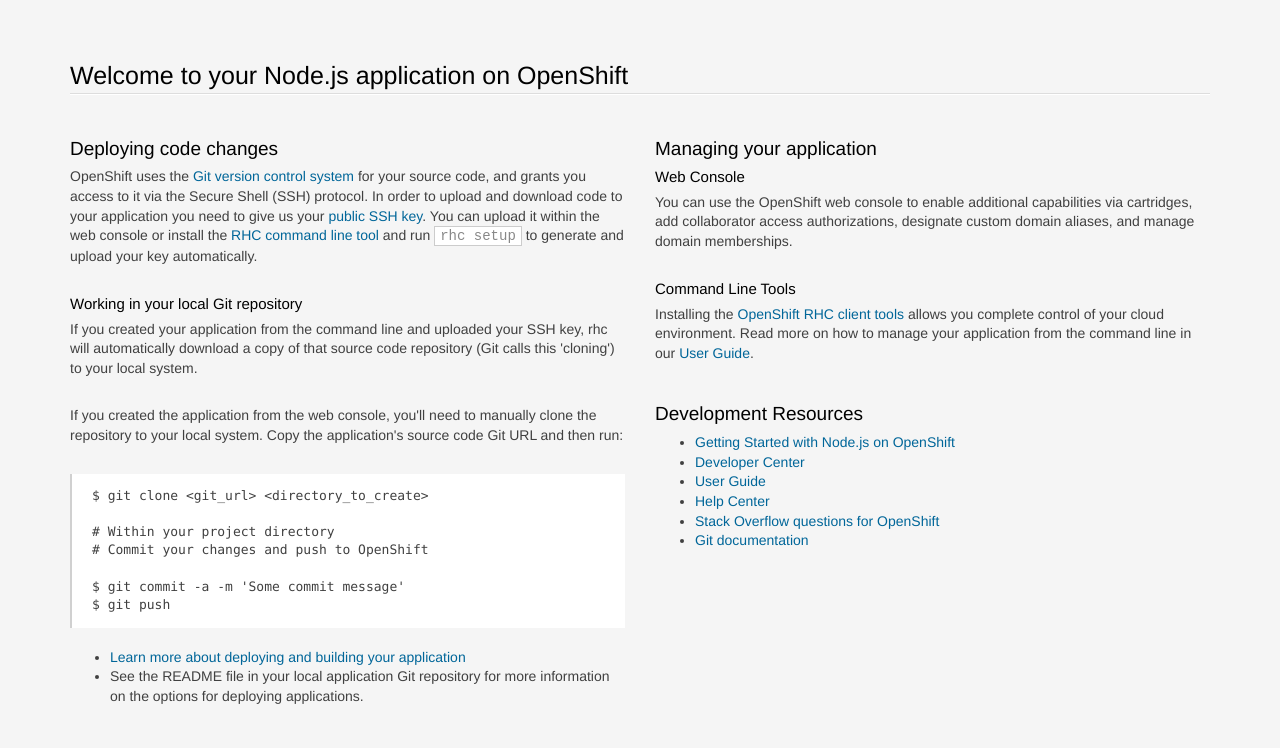
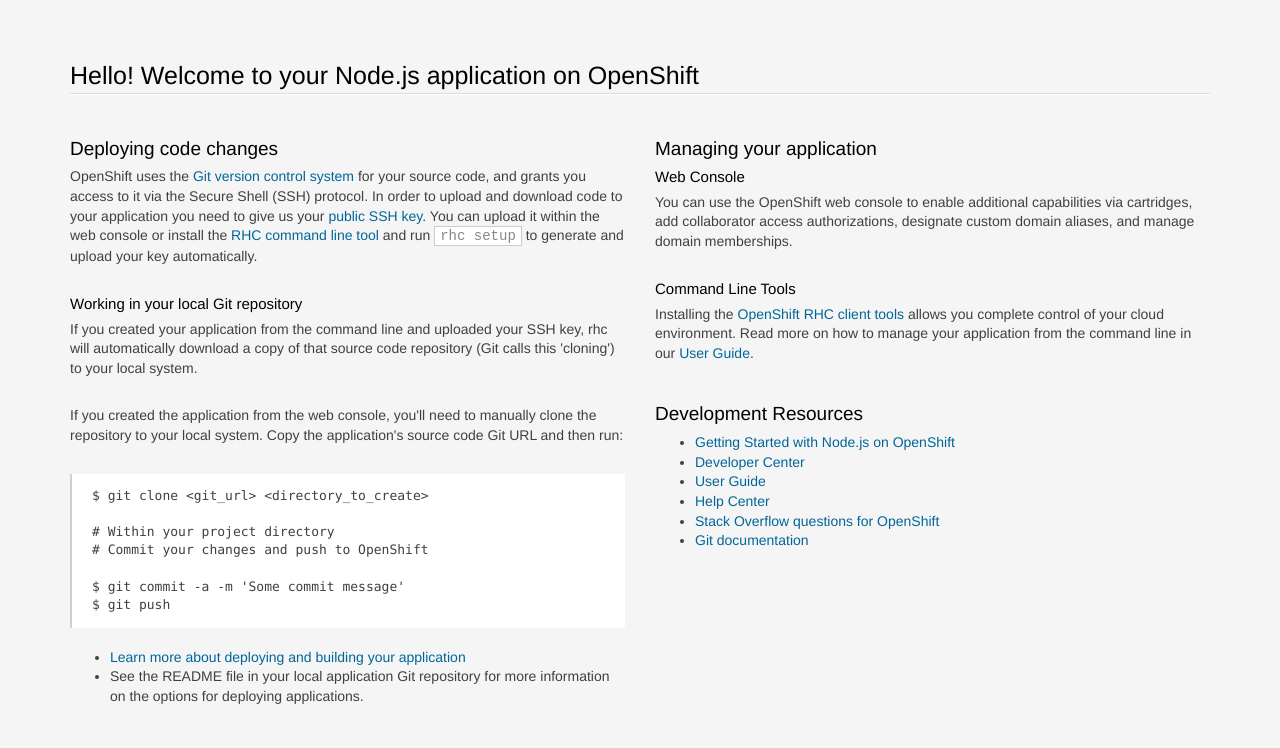
Before and after one commit to kunge12345/profile, a website: page index.html in a window 1280 px wide. Shown: the top 748 px of the page. Drawn offline with Linux system fonts and the light colour scheme.

Commit message:
first test commit

```diff
--- a/index.html
+++ b/index.html
@@ -207,7 +207,7 @@
 <body>
 <section class='container'>
           <hgroup>
-            <h1>Welcome to your Node.js application on OpenShift</h1>
+            <h1>Hello! Welcome to your Node.js application on OpenShift</h1>
           </hgroup>
 
 
```
